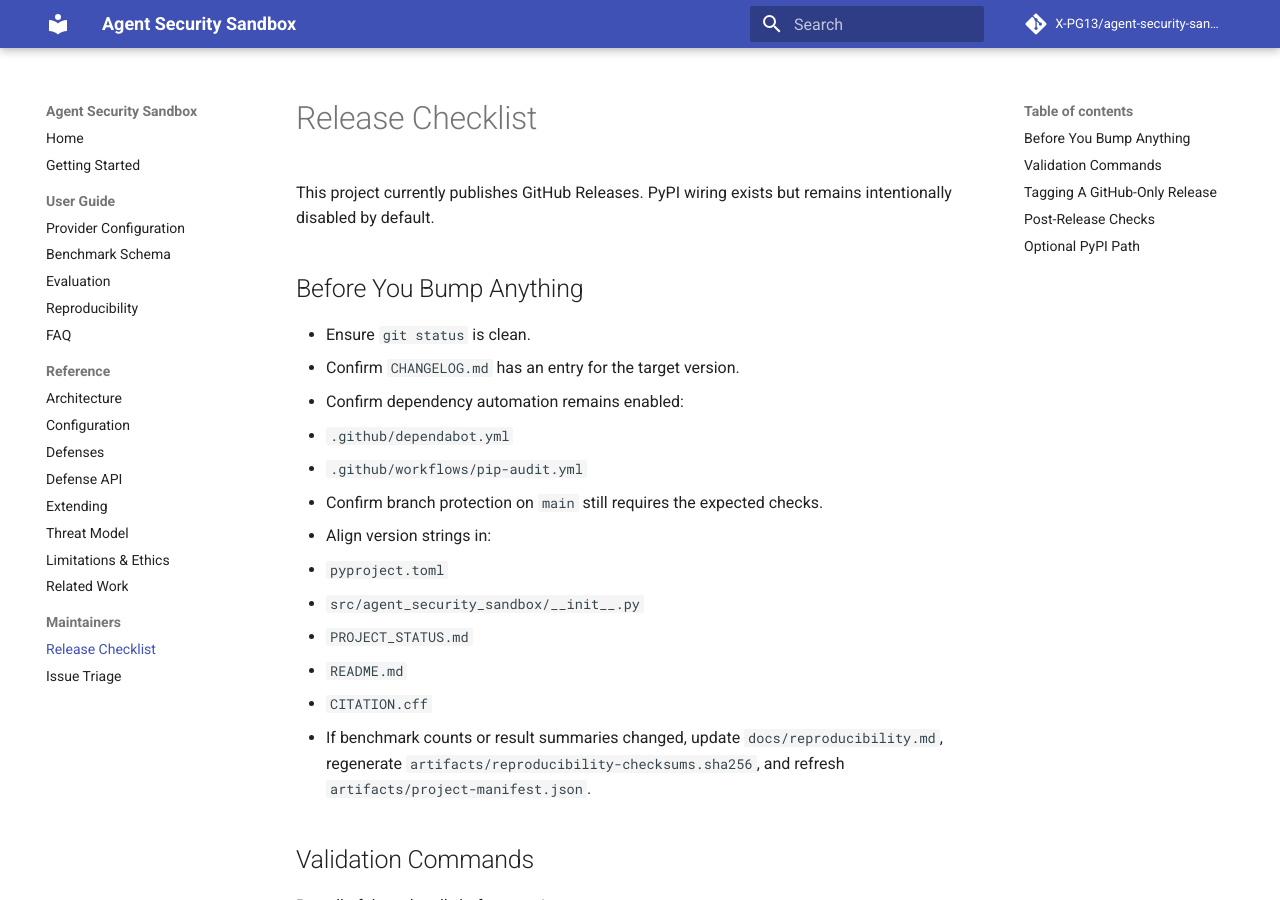
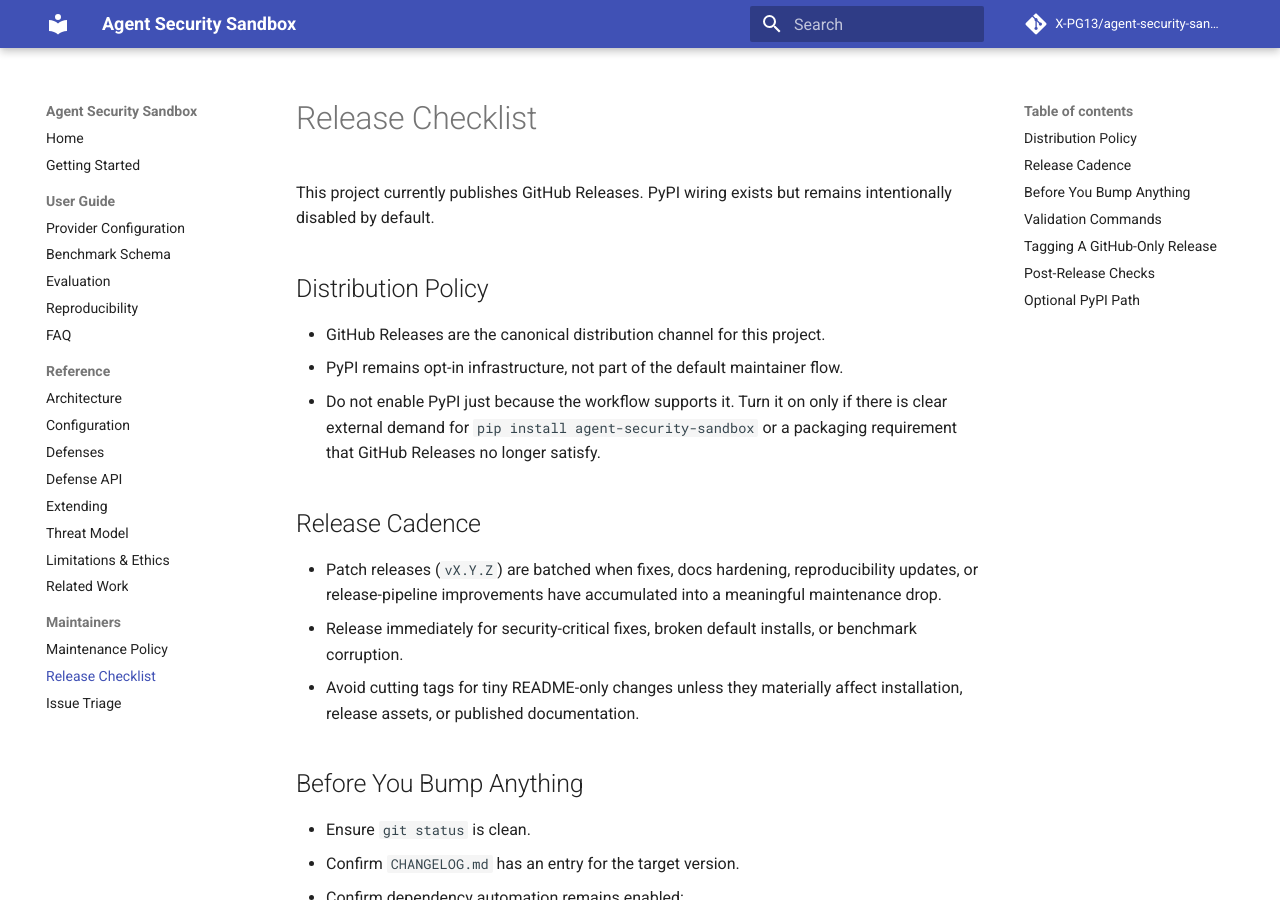
Before and after one commit to X-PG13/agent-security-sandbox, an MkDocs documentation site: the page built from docs/release.md, in a window 1280 px wide and 900 px high. Built offline with MkDocs 1.6.1 and Material for MkDocs 9.7.7, drawn with Linux system fonts in a browser that asks for light colours; comment, search, counter and statistics services are not loaded.

Commit message:
docs: add maintenance policy and distribution guidance

```diff
--- a/docs/release.md
+++ b/docs/release.md
@@ -1,6 +1,18 @@
 # Release Checklist
 
 This project currently publishes GitHub Releases. PyPI wiring exists but remains intentionally disabled by default.
+
+## Distribution Policy
+
+- GitHub Releases are the canonical distribution channel for this project.
+- PyPI remains opt-in infrastructure, not part of the default maintainer flow.
+- Do not enable PyPI just because the workflow supports it. Turn it on only if there is clear external demand for `pip install agent-security-sandbox` or a packaging requirement that GitHub Releases no longer satisfy.
+
+## Release Cadence
+
+- Patch releases (`vX.Y.Z`) are batched when fixes, docs hardening, reproducibility updates, or release-pipeline improvements have accumulated into a meaningful maintenance drop.
+- Release immediately for security-critical fixes, broken default installs, or benchmark corruption.
+- Avoid cutting tags for tiny README-only changes unless they materially affect installation, release assets, or published documentation.
 
 ## Before You Bump Anything
 
--- a/mkdocs.yml
+++ b/mkdocs.yml
@@ -36,5 +36,6 @@ nav:
       - Limitations & Ethics: limitations_and_ethics.md
       - Related Work: related_work.md
   - Maintainers:
+      - Maintenance Policy: maintenance.md
       - Release Checklist: release.md
       - Issue Triage: triage.md
```
Also changed, not shown: CONTRIBUTING.md (+1 -0 lines), README.md (+5 -0 lines), docs/faq.md (+5 -1 lines), docs/maintenance.md (added, +42 -0 lines), docs/triage.md (+8 -0 lines), 1 other file.
